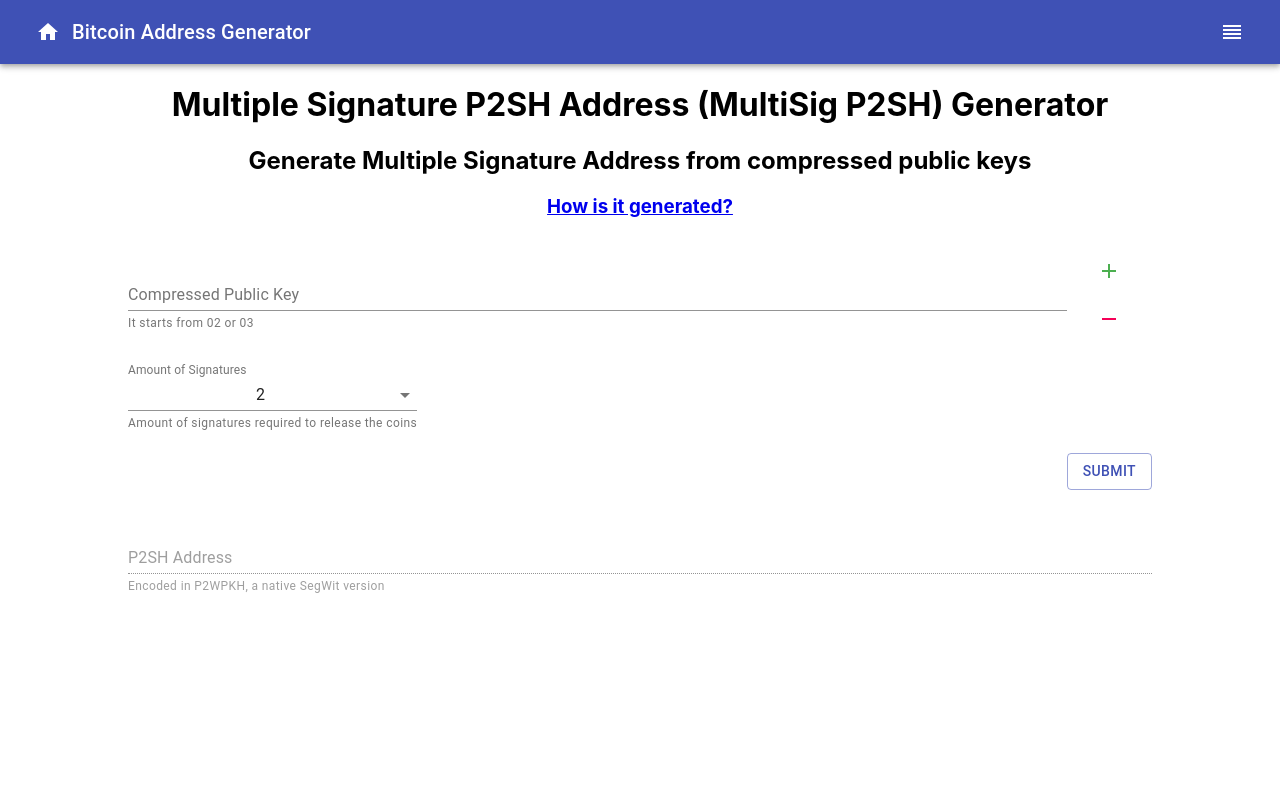
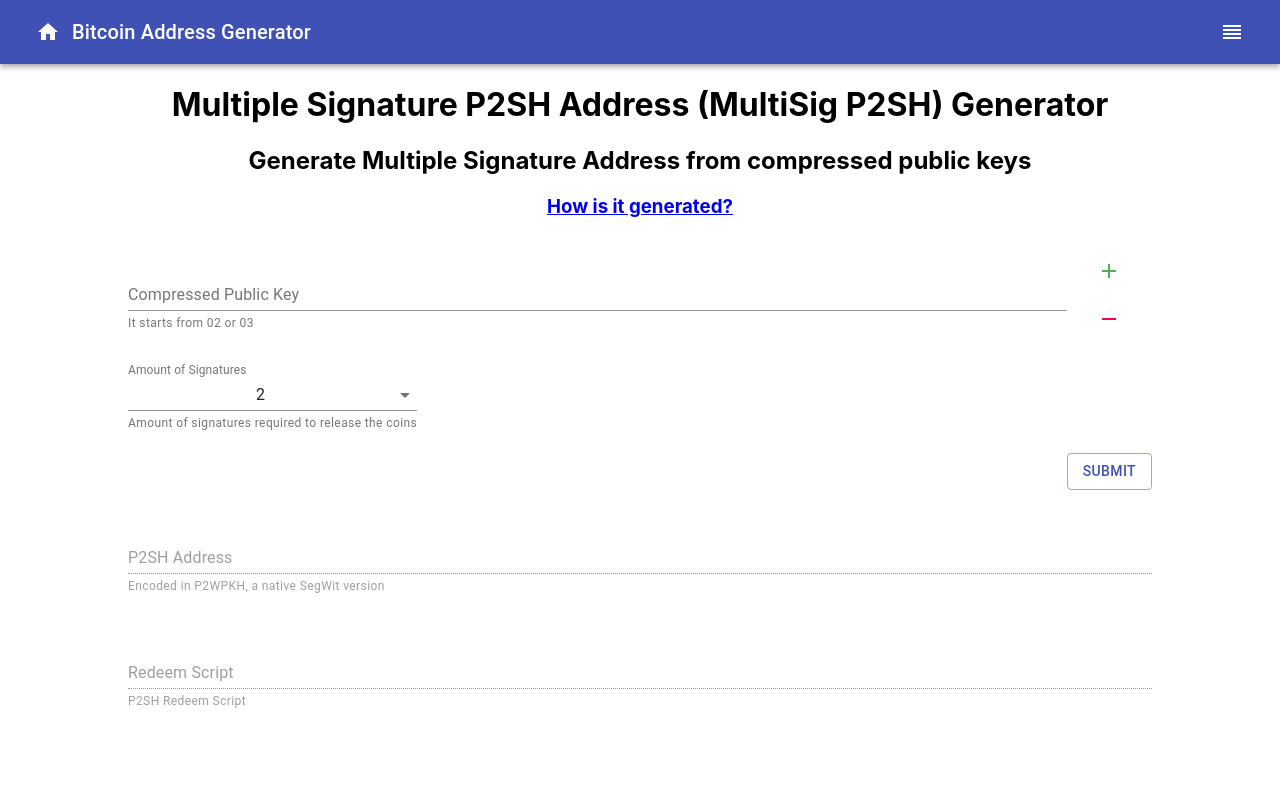
Before and after one commit to JoeHO888/bitcoin-address-generator, a React (Create React App) app: page /multisig-generator in a window 1280 px wide. Shown: the top 800 px of the page. Built offline with nearby package versions, Linux system fonts and the light colour scheme; what bitcoinjs-lib would draw is missing.

Commit message:
Add RedeemScript Text Fiedld in MultiSigGenerator

```diff
--- a/src/components/MultiSigGenerator/index.tsx
+++ b/src/components/MultiSigGenerator/index.tsx
@@ -13,6 +13,7 @@
 
 const MultiSigGenerator: React.FC = () => {
     const [address, setAddress] = useState("");
+    const [redeemScript, setRedeemScript] = useState("");
     const [publicKeyObjArray, setPublicKeyObjArray] = useState([initialPublicKeyElement]);
     const [signatureNumber, setSignatureNumber] = useState("2");
 
@@ -30,6 +31,7 @@
         const reedemScript = generateRedeemScript(pubKeys, parseInt(signatureNumber));
         const address = generateMultiSigAddress(reedemScript)
         setAddress(address);
+        setRedeemScript(reedemScript.toString("hex"));
     }
 
     const insertPublicKeyElement = (publicKeyElementId: number): void => {
@@ -129,6 +131,20 @@
                                 label="P2SH Address" />
                         </Grid>
                     </Grid>
+                    <Grid container className="form-field">
+                        <Grid item xs={12}>
+                            <TextField
+                                disabled
+                                helperText="P2SH Redeem Script"
+                                fullWidth
+                                value={redeemScript}
+                                margin="normal"
+                                id="redeemScript"
+                                multiline
+                                rowsMax={4}
+                                label="Redeem Script" />
+                        </Grid>
+                    </Grid>
                 </Grid>
             </form>
         </div>
```
